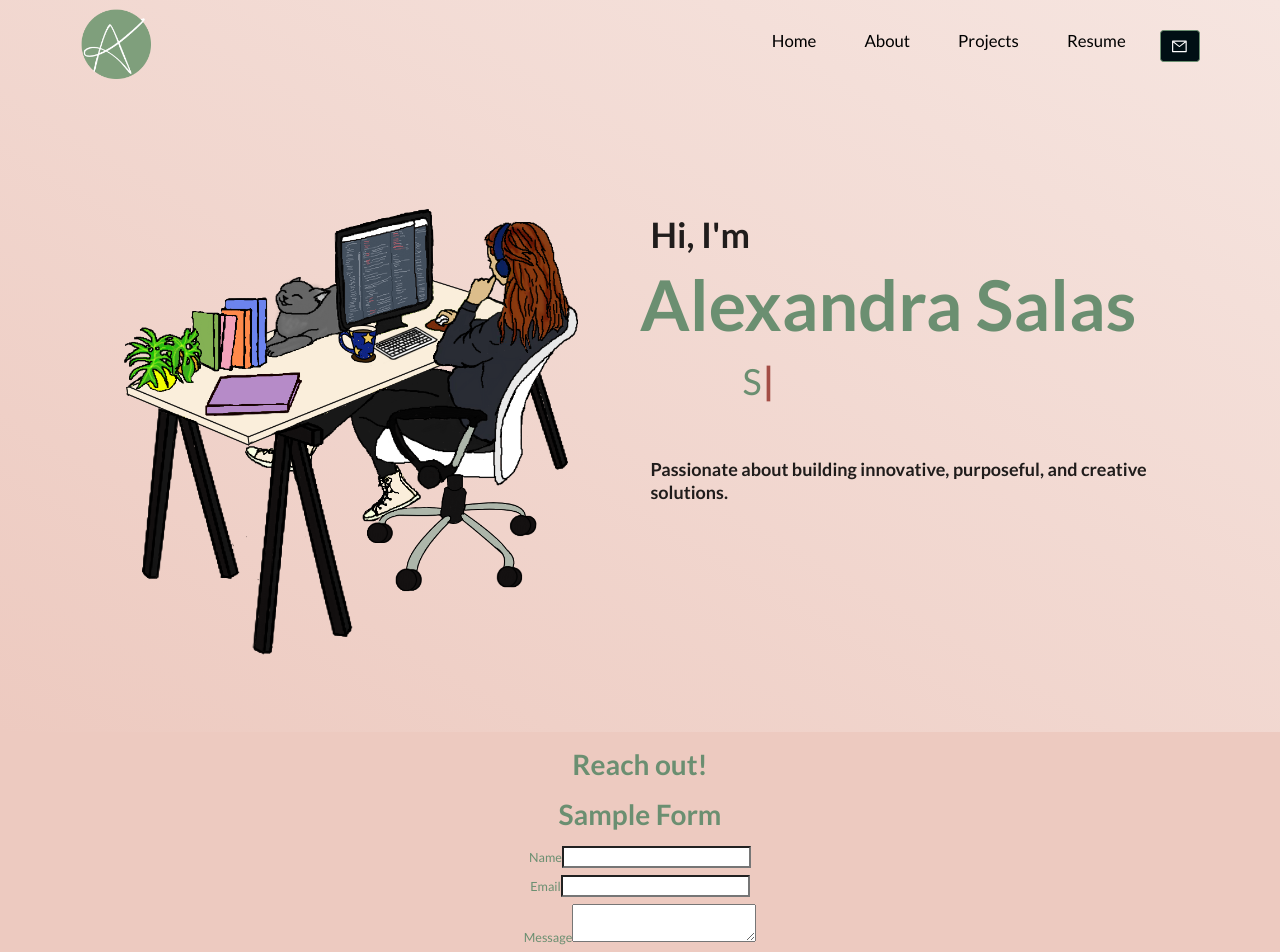
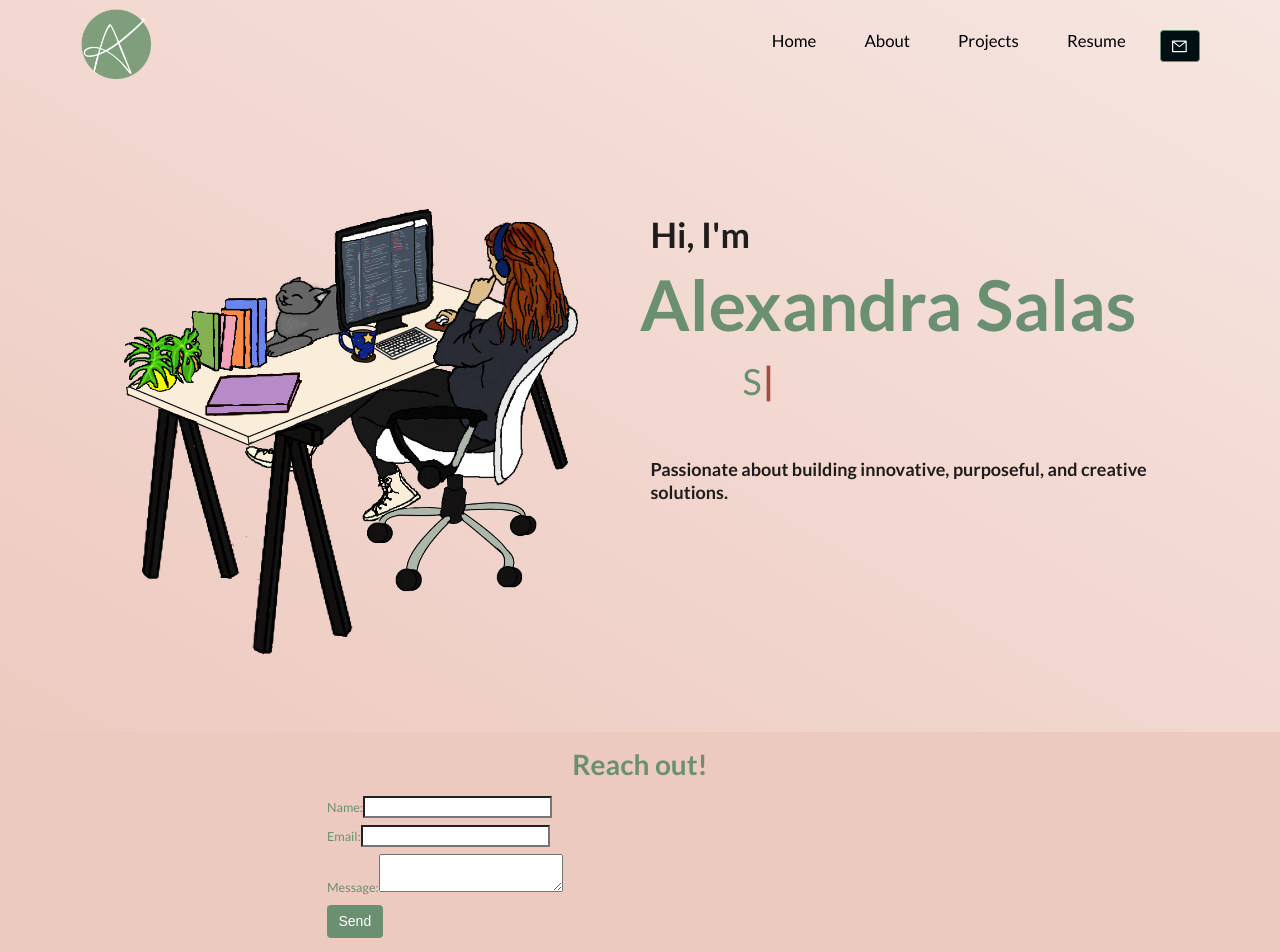
Before and after one commit to aesalas/SalasPortfolio, a React (Create React App) app: page / in a window 1280 px wide. Shown: the top 952 px of the page. Built offline with nearby package versions, Linux system fonts and the light colour scheme.

Commit message:
contact update

```diff
--- a/src/components/ContactForm.js
+++ b/src/components/ContactForm.js
@@ -1,5 +1,6 @@
 import React from 'react'
 import {useState, useEffect} from 'react'
+import Button from "react-bootstrap/Button";
 
 
 const Form = () => {
@@ -65,8 +66,7 @@ const Form = () => {
 
     // console.log(errors, formData)
     return (
-        <div >
-            <h1> Sample Form </h1>
+        <div className="contact">
             <form onSubmit={handleSubmit}
             method='POST'
             name='contactform'
@@ -77,7 +77,7 @@ const Form = () => {
                 value='contactForm' />
                 <div className="form-inputs">
                     <label htmlFor="name" className="form-label">
-                        Name
+                        Name:
                     </label>
                     <input
                         type="text"
@@ -90,7 +90,7 @@ const Form = () => {
                 </div>
                 <div className="form-inputs">
                     <label htmlFor="email" className="form-label">
-                        Email
+                        Email:
                     </label>
                     <input
                         type="email"
@@ -103,7 +103,7 @@ const Form = () => {
                 </div>
                 <div className="form-inputs">
                     <label htmlFor="message" className="form-label">
-                        Message
+                        Message:
                     </label>
                     <textarea
                         name="message"
@@ -112,9 +112,9 @@ const Form = () => {
                         value={formData.message} onChange={handleChange} />
                     {errors.message && <p>{errors.message}</p>}
                 </div>
-                <button type="submit" className="form-input-btn">
+                <Button type="submit" className="form-input-btn">
                     Send
-                </button>
+                </Button>
             </form>
         </div>
 
--- a/src/style.css
+++ b/src/style.css
@@ -267,9 +267,13 @@ button:focus {
     text-align: left;
   }
   .form-inputs p {
-    font-size: 0.8rem;
-    margin-top: 0.5rem;
-    color: #f00e0e;
+    width: 100%;
+    padding: 12px 20px;
+    margin: 8px 0;
+    display: inline-block;
+    border: 1px solid #ccc;
+    border-radius: 4px;
+    box-sizing: border-box;
   }
 
   .form-label {
```
